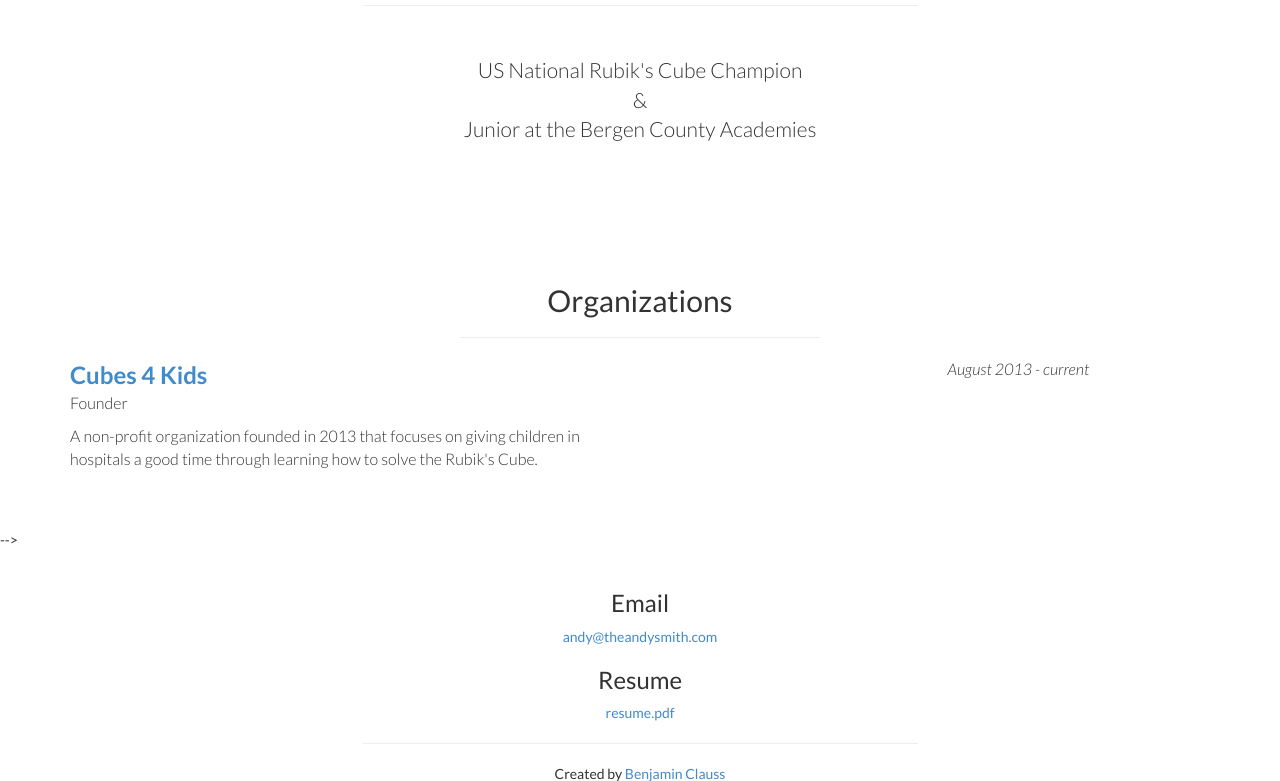
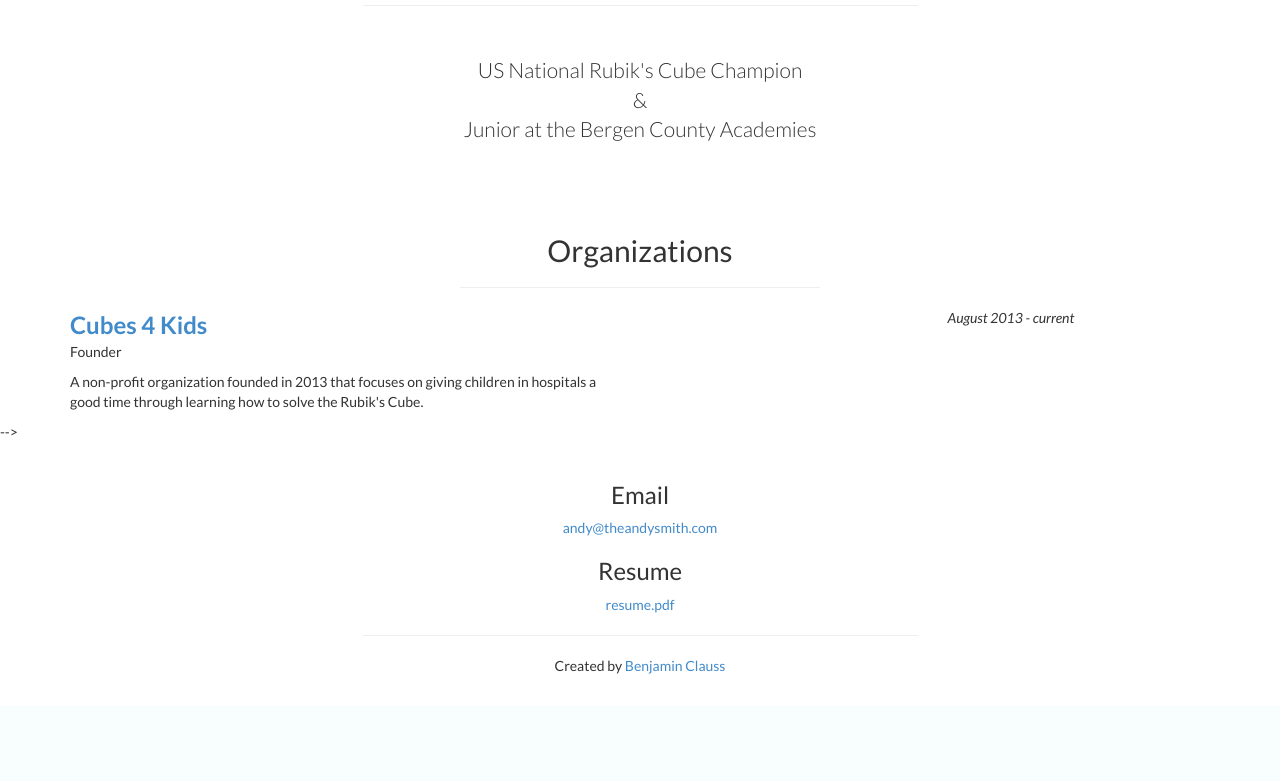
Before and after one commit to danszr/timspurfan.github.io, a PHP site: page / in a window 1280 px wide. Shown: the part 918-1699 px from the top of the page. After the commit the page ends 1592 px from the top, so only its background shows below. Run offline with PHP 8.4, Linux system fonts and the light colour scheme.

Commit message:
css edit

```diff
--- a/css/main.css
+++ b/css/main.css
@@ -143,13 +143,14 @@ body {
   font-size: 16px;
 }
 
-.organizations {
+/* .organizations {
   background: #ffffff;
   padding: 50px 0;
   color: #333;
   font-weight: 200;
   font-size: 16px;
 }
+*/
 
 /*
 
@@ -164,7 +165,7 @@ body {
   -o-background-size: cover;
   background-size: cover;
 }
- */
+*/
 
 /* Portfolio */
 
```
